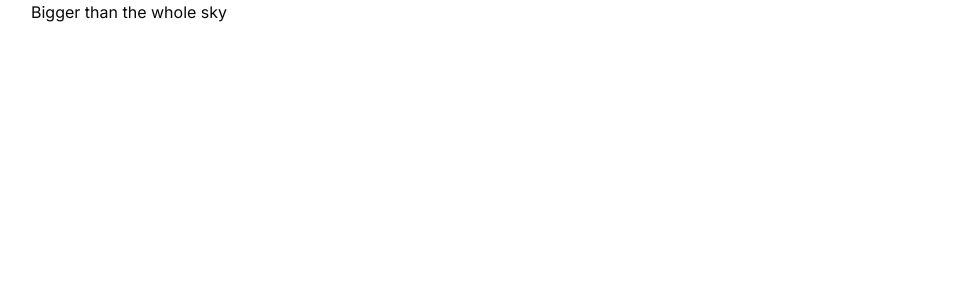
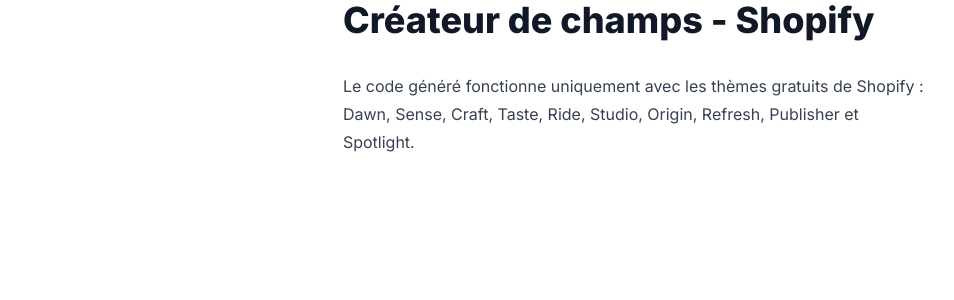
Before and after one commit to Dereje-getu-tadesse-10/animated-invention, a Next.js app: page / in a window 1280 px wide. Shown: the top 300 px of the page, without its empty margins (1-955 px from the left). Built offline with nearby package versions, Linux system fonts and the light colour scheme.

Commit message:
update: add prose and hero component

```diff
--- a/app/page.tsx
+++ b/app/page.tsx
@@ -1,3 +1,7 @@
+import { Hero } from "@/components/hero";
+
 export default function Home() {
-  return <main className="container">Bigger than the whole sky</main>;
+  return <main className="container prose">
+    <Hero/>
+  </main>;
 }
--- /dev/null
+++ b/components/hero.tsx
@@ -0,0 +1,9 @@
+
+
+export const Hero = () => (
+    <div>
+        <h1>Créateur de champs - Shopify</h1>
+        <p>Le code généré fonctionne uniquement avec les thèmes gratuits de Shopify : Dawn, Sense, Craft, Taste, Ride, Studio, Origin, Refresh, Publisher et Spotlight.</p>
+    </div>
+
+)
--- a/package.json
+++ b/package.json
@@ -21,6 +21,7 @@
     "tailwindcss-animate": "^1.0.7"
   },
   "devDependencies": {
+    "@tailwindcss/typography": "^0.5.10",
     "@types/node": "^20",
     "@types/react": "^18",
     "@types/react-dom": "^18",
--- a/tailwind.config.ts
+++ b/tailwind.config.ts
@@ -74,7 +74,7 @@
       },
     },
   },
-  plugins: [require("tailwindcss-animate")],
+  plugins: [require("tailwindcss-animate"), require('@tailwindcss/typography'),],
 } satisfies Config;
 
 export default config;
```
Also changed, not shown: 1 other file (tests, documents, lock files or other folders).
